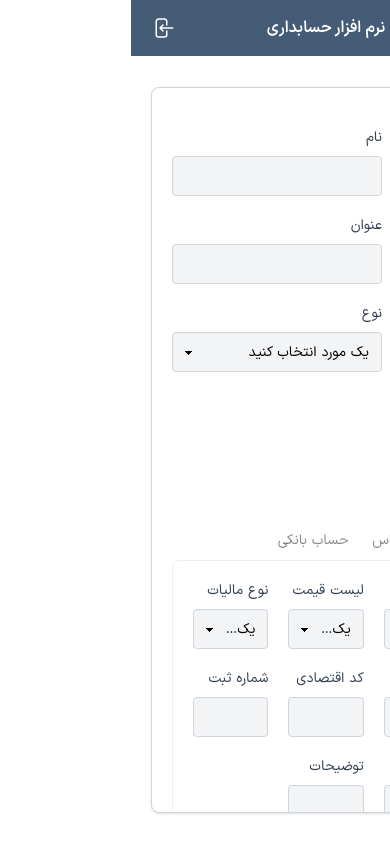
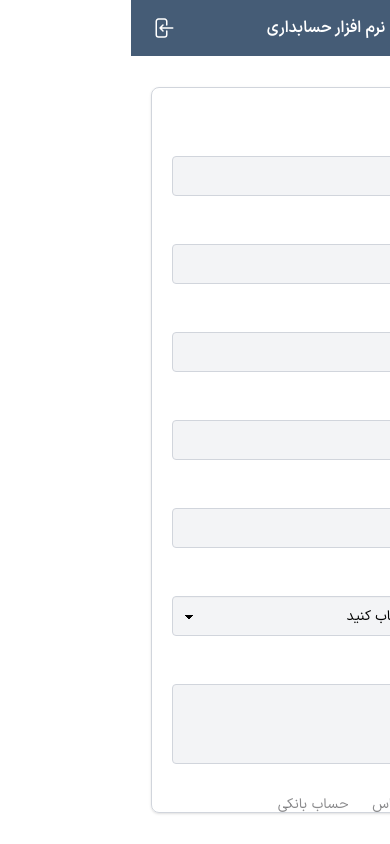
Before and after one commit to Saman-EY/hesab-app, a React (Vite) app: page /new-user in a window 390 px wide. Built offline with nearby package versions, Linux system fonts and the light colour scheme; sample sign-in values are in the browser's storage.

Commit message:
fix responsive

```diff
--- a/src/pages/dashboard/DashboardPage.tsx
+++ b/src/pages/dashboard/DashboardPage.tsx
@@ -1,6 +1,6 @@
 function DashboardPage() {
   return (
-    <section className="columns-1 md:columns-2 lg:columns-3  space-y-5 space-x-2 w-full">
+    <section className="grid grid-cols-1 md:grid-cols-2 lg:grid-cols-3 gap-5 w-full">
       <DashCard title="بیشترین فروش" />
       <DashCard title="بستانکاران" />
       <DashCard title="بدهکاران" />
@@ -15,7 +15,7 @@ export default DashboardPage;
 
 const DashCard = ({ title }: { title: string }) => {
   return (
-    <div className="border border-gray-300 mx-auto break-inside-avoid rounded-lg hover:shadow transition-all p-4  h-fit">
+    <div className="border border-gray-300 mx-auto w-full rounded-lg hover:shadow transition-all p-4 ">
       <h6 className="text-sm">{title}</h6>
 
       <div className="w-full bg-gray-200 h-50 rounded-lg mt-2"></div>
--- a/src/pages/login/LoginPage.tsx
+++ b/src/pages/login/LoginPage.tsx
@@ -43,12 +43,10 @@ function LoginPage() {
 
   return (
     <section className="p-5">
-
-
       <section className="bg-gray-100 shadow-lg mt-20 p-5 w-full max-w-100 rounded-lg flex flex-col justify-center items-center mx-auto gap-5">
-    <div>
-      <img className="w-full" src="/login-cover.jpg" alt="" />
-    </div>
+        <div>
+          <img className="w-full" src="/login-cover.jpg" alt="" />
+        </div>
         <div className="w-full flex flex-col">
           <span className="text-sm mb-2 text-gray-700">نام کاربری</span>
           <label className="input input-ghost !border border-gray-300 w-full bg-white">
@@ -108,9 +106,9 @@ function LoginPage() {
             <option value={""} disabled={true}>
               یک مورد انتخاب کنید
             </option>
-            <option value={"1"}>تست 1</option>
-            <option value={"2"}>تست 2</option>
-            <option value={"3"}>تست 3</option>
+            <option value={"اداری"}>اداری</option>
+            <option value={"فروش"}>فروش</option>
+            <option value={"حسابداری"}>حسابداری</option>
           </select>
           {formik.touched.department && formik.errors.department && (
             <p className="text-red-500 text-xs mt-1">{formik.errors.department}</p>
--- a/src/pages/new-user/CreateUserPage.tsx
+++ b/src/pages/new-user/CreateUserPage.tsx
@@ -67,7 +67,7 @@ function CreateUserPage() {
         <TxtInput formik={formik} name="company" label="شرکت" />
         <SelectInput formik={formik} name="kindofbusiness" label="نوع" />
 
-        <div className="w-full  max-w-80 mx-auto md:max-w-none flex flex-col md:col-span-2 ">
+        <div className="w-full  mx-auto col-span-2 flex flex-col ">
           <span className="text-sm mb-2 text-gray-700">آدرس</span>
           <textarea
             name="address"
@@ -84,14 +84,14 @@ function CreateUserPage() {
           <input type="radio" name="my_tabs" className="tab" aria-label="عمومی" defaultChecked />
           <div className="tab-content border-base-300 bg-base-100 p-5 rounded-lg ">
             <section className="grid grid-cols-3 gap-5">
-              <TxtInput type="number" formik={formik} name="money_ineventory" label="اعتبار مالی" />
-              <SelectInput options={priceList} formik={formik} name="price_list" label="لیست قیمت" />
-              <SelectInput formik={formik} name="tax_type" label="نوع مالیات" />
-              <TxtInput formik={formik} name="national_code" label="شناسه ملی" />
-              <TxtInput formik={formik} name="economic_code" label="کد اقتصادی" />
-              <TxtInput formik={formik} name="branch_code" label="شماره ثبت" />
-              <TxtInput formik={formik} name="register_number" label="کد شعبه" />
-              <div className="w-full  max-w-80 mx-auto md:max-w-none flex flex-col md:col-span-3 ">
+              <TxtInput className="col-span-3" type="number" formik={formik} name="money_ineventory" label="اعتبار مالی" />
+              <SelectInput className="col-span-3" options={priceList} formik={formik} name="price_list" label="لیست قیمت" />
+              <SelectInput className="col-span-3" formik={formik} name="tax_type" label="نوع مالیات" />
+              <TxtInput className="col-span-3" formik={formik} name="national_code" label="شناسه ملی" />
+              <TxtInput className="col-span-3" formik={formik} name="economic_code" label="کد اقتصادی" />
+              <TxtInput className="col-span-3" formik={formik} name="branch_code" label="شماره ثبت" />
+              <TxtInput className="col-span-3" formik={formik} name="register_number" label="کد شعبه" />
+              <div className="w-full   mx-auto  flex flex-col col-span-3 ">
                 <span className="text-sm mb-2 text-gray-700">توضیحات</span>
                 <textarea
                   name="description"
@@ -108,21 +108,21 @@ function CreateUserPage() {
           <input type="radio" name="my_tabs" className="tab" aria-label="تماس" />
           <div className="tab-content border-base-300 bg-base-100 p-5 rounded-lg ">
             <section className="grid grid-cols-3 gap-5">
-              <TxtInput formik={formik} type="number" name="telphone" label="تلفن" />
-              <TxtInput formik={formik} type="number" name="phone" label="موبایل" />
-              <TxtInput formik={formik} type="number" name="fax" label="فکس" />
-              <TxtInput formik={formik} name="email" label="ایمیل" />
-              <TxtInput formik={formik} name="site" label="وب سایت" />
+              <TxtInput className="col-span-3" formik={formik} type="number" name="telphone" label="تلفن" />
+              <TxtInput className="col-span-3" formik={formik} type="number" name="phone" label="موبایل" />
+              <TxtInput className="col-span-3" formik={formik} type="number" name="fax" label="فکس" />
+              <TxtInput className="col-span-3" formik={formik} name="email" label="ایمیل" />
+              <TxtInput className="col-span-3" formik={formik} name="site" label="وب سایت" />
             </section>
           </div>
 
           <input type="radio" name="my_tabs" className="tab" aria-label="حساب بانکی" />
           <div className="tab-content border-base-300 bg-base-100 p-5 rounded-lg ">
             <section className="grid grid-cols-3 gap-5">
-              <TxtInput formik={formik} name="bank" label="بانک" />
-              <TxtInput formik={formik} name="bank_number" label="شماره حساب" />
-              <TxtInput type="number" formik={formik} name="cart_number" label="شماره کارت" />
-              <TxtInput formik={formik} name="ir_code" label="شبا" />
+              <TxtInput className="col-span-3" formik={formik} name="bank" label="بانک" />
+              <TxtInput className="col-span-3" formik={formik} name="bank_number" label="شماره حساب" />
+              <TxtInput className="col-span-3" type="number" formik={formik} name="cart_number" label="شماره کارت" />
+              <TxtInput className="col-span-3" formik={formik} name="ir_code" label="شبا" />
             </section>
           </div>
 
@@ -149,14 +149,16 @@ const TxtInput = ({
   name,
   formik,
   type = "text",
+  className,
 }: {
   label: string;
   formik: any;
   name: string;
   type?: string;
+  className?: string;
 }) => {
   return (
-    <div className="w-full max-w-80 mx-auto flex flex-col">
+    <div className={`w-full  mx-auto flex flex-col col-span-2 md:col-span-1 ${className}`}>
       <span className="text-sm mb-2 text-gray-700">{label}</span>
       <label className="input input-ghost !border border-gray-300 w-full bg-gray-100">
         <input
@@ -178,14 +180,16 @@ const SelectInput = ({
   name,
   formik,
   options = testArray,
+  className,
 }: {
   label: string;
   formik: any;
   name: string;
   options?: { title: string; value: string }[];
+  className?: string;
 }) => {
   return (
-    <div className="w-full max-w-80 md:max-w-none mx-auto flex flex-col">
+    <div className={`w-full mx-auto flex flex-col col-span-2 md:col-span-1 ${className}`}>
       <span className="text-sm mb-2 text-gray-700">{label}</span>
       <select
         value={formik.values[name]}
```
